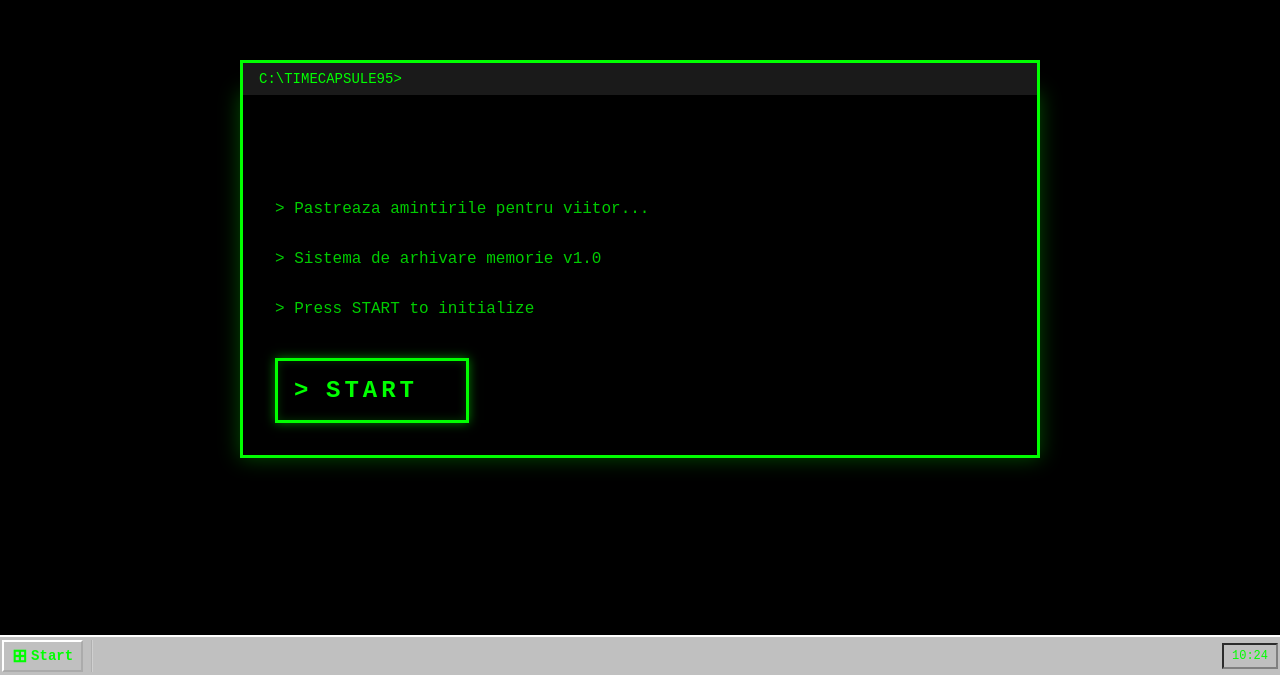
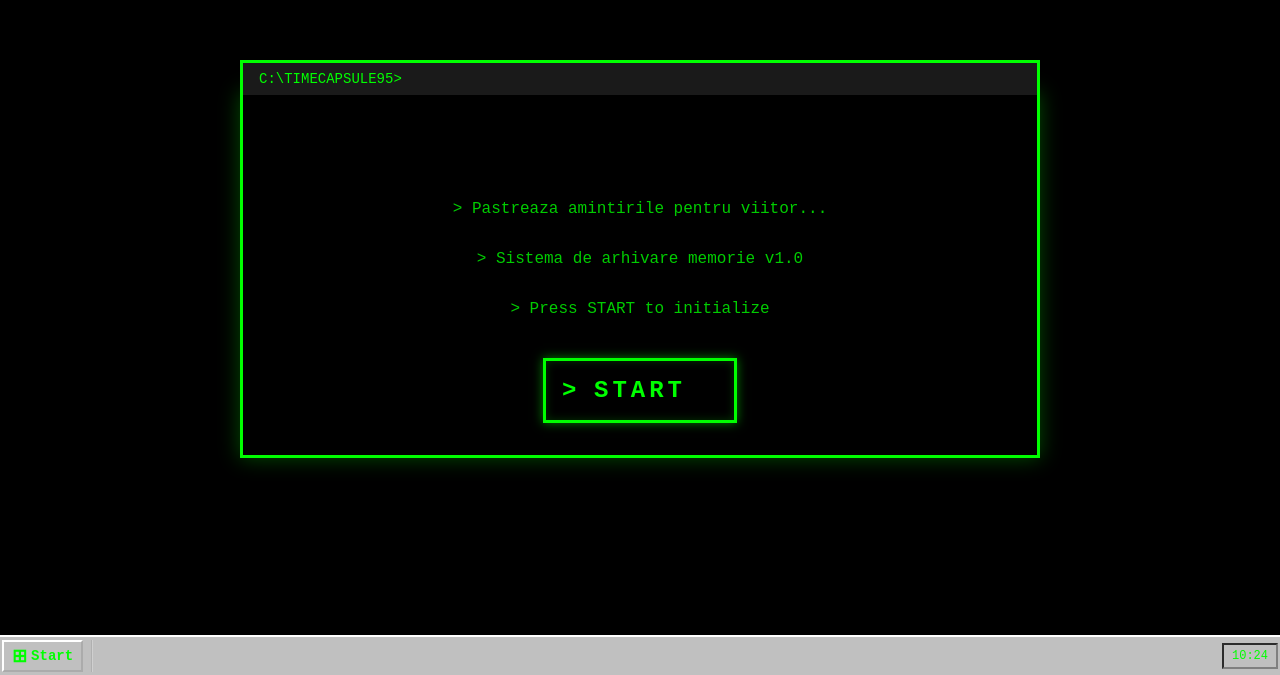
Before and after one commit to andreisalomia/hackitall2025, a React (Vite) app in the folder frontend/: page / in a window 1280 px wide. Shown: the part 125-800 px from the top of the page. Built offline with nearby package versions, Linux system fonts and the light colour scheme; no server answers; a web font is replaced by a local one.

Commit message:
updatat tema in opencamera

```diff
--- a/frontend/src/TapeRecorder/TapeRecorder.css
+++ b/frontend/src/TapeRecorder/TapeRecorder.css
@@ -2,89 +2,6 @@
 
 /* Importăm fontul retro direct aici pentru rapiditate */
 @import url('https://fonts.googleapis.com/css2?family=Press+Start+2P&display=swap');
-
-.open-camera-container {
-  height: 100vh;
-  width: 100vw;
-  display: flex;
-  flex-direction: column;
-  justify-content: center;
-  align-items: center;
-  font-family: 'Press Start 2P', cursive;
-
-  /* --- FUNDAL CAIET DE MATEMATICĂ (GRID) --- */
-  background-color: #f7f7f7;
-  background-image:
-      linear-gradient(#d1d1d1 1px, transparent 1px),
-      linear-gradient(90deg, #d1d1d1 1px, transparent 1px);
-  background-size: 30px 30px; /* Mărimea pătrățelelor */
-}
-
-.app-title {
-  font-size: 3rem;
-  color: #2c3e50;
-  text-shadow: 4px 4px #ff0055; /* Umbră colorată */
-  margin-bottom: 3rem;
-  text-align: center;
-  line-height: 1.5;
-}
-
-.button-group {
-  display: flex;
-  flex-direction: column;
-  align-items: center;
-  gap: 15px;
-}
-
-.press-text {
-  font-size: 0.8rem;
-  color: #555;
-  animation: blink 1s infinite;
-}
-
-.retro-btn {
-  font-family: 'Press Start 2P', cursive;
-  font-size: 1.5rem;
-  padding: 20px 40px;
-  background-color: #ff0055;
-  color: white;
-  border: 4px solid black;
-  box-shadow: 8px 8px 0px black; /* Efectul 3D dur */
-  cursor: pointer;
-  transition: all 0.1s;
-}
-
-.retro-btn:hover {
-  transform: translate(2px, 2px);
-  box-shadow: 6px 6px 0px black;
-}
-
-.retro-btn:active {
-  transform: translate(8px, 8px);
-  box-shadow: 0px 0px 0px black;
-}
-
-.center-image {
-  /* Ajustează dimensiunea imaginii după preferințe */
-  max-width: 80%;  /* Să nu depășească ecranul pe lățime */
-  max-height: 80%; /* Să nu depășească ecranul pe înălțime */
-  object-fit: contain;
-  /* cursor: pointer; Adaugă o mânuță la mouse dacă imaginea e clickabilă */
-}
-
-@keyframes blink {
-  50% { opacity: 0; }
-}
-
-/* Responsive simplu pentru mobil */
-@media (max-width: 600px) {
-  .app-title {
-    font-size: 2rem;
-    padding: 0 20px;
-  }
-}
-
-
 
 /* Containerul care ține totul la un loc */
 .tape-wrapper {
@@ -95,6 +12,17 @@
   cursor: pointer;
   /* Centrare în pagină (opțional) */
   margin: 0 auto;
+}
+
+.desktop {
+  width: 100vw;
+  height: 100vh;
+  background: #000000;
+  font-family: "Courier New", monospace;
+  display: flex;
+  flex-direction: column;
+  justify-content: center;
+  align-items: center;
 }
 
 /* Imaginea de bază ocupă tot lățimea containerului */
@@ -139,3 +67,16 @@
   top: -10%;    /* Distanța de sus (ar trebui să fie identică cu stânga) */
   right: -11%;  /* Distanța din dreapta */
 }
+
+.welcome-content {
+  display: flex;
+  flex-direction: column;
+  justify-content: center;
+  align-items: center;
+  gap: 16px;
+  background: #000000;
+  border: 3px solid #00ff00;
+  padding: 32px;
+  box-shadow: 0 0 20px rgba(0, 255, 0, 0.3);
+  /* Added terminal window styling */
+}
--- a/frontend/src/open_camera/OpenCamera.css
+++ b/frontend/src/open_camera/OpenCamera.css
@@ -3,21 +3,26 @@
 /* Importăm fontul retro direct aici pentru rapiditate */
 @import url('https://fonts.googleapis.com/css2?family=Press+Start+2P&display=swap');
 
+.desktop {
+  width: 100vw;
+  height: 100vh;
+  background: #000000;
+  font-family: "Courier New", monospace;
+  display: flex;
+  flex-direction: column;
+  justify-content: center;
+  align-items: center;
+}
+
 .open-camera-container {
   height: 100vh;
   width: 100vw;
-  display: flex;
-  flex-direction: column;
   justify-content: center;
   align-items: center;
   font-family: 'Press Start 2P', cursive;
 
   /* --- FUNDAL CAIET DE MATEMATICĂ (GRID) --- */
-  background-color: #f7f7f7;
-  background-image:
-      linear-gradient(#d1d1d1 1px, transparent 1px),
-      linear-gradient(90deg, #d1d1d1 1px, transparent 1px);
-  background-size: 30px 30px; /* Mărimea pătrățelelor */
+
 }
 
 .app-title {
@@ -150,6 +155,29 @@
   cursor: not-allowed;
 }
 
+.welcome-container {
+  position: absolute;
+  top: 50%;
+  left: 50%;
+  transform: translate(-50%, -50%);
+  z-index: 10;
+  width: 90%;
+  max-width: 800px;
+}
+
+.welcome-content {
+  display: flex;
+  flex-direction: column;
+  justify-content: center;
+  align-items: center;
+  gap: 16px;
+  background: #000000;
+  border: 3px solid #00ff00;
+  padding: 32px;
+  box-shadow: 0 0 20px rgba(0, 255, 0, 0.3);
+  /* Added terminal window styling */
+}
+
 @keyframes blink {
   50% { opacity: 0; }
 }
--- a/frontend/src/open_camera/OpenCamera.jsx
+++ b/frontend/src/open_camera/OpenCamera.jsx
@@ -41,8 +41,9 @@ const OpenCamera = ({ onNext }) => {
   }, []); // [] înseamnă că se execută doar o dată, la montarea componentei
 
   return (
-    <div className="open-camera-container">
-
+    <div className="desktop">
+      {/* Chenar principal pentru OpenCamera */}
+      <div className="welcome-content">
         {/* Wrapper pentru a suprapune video peste imagine */}
         <div className="monitor-wrapper">
           {/* 1. Imaginea de fundal a monitorului */}
@@ -71,7 +72,7 @@ const OpenCamera = ({ onNext }) => {
             ÎNREGISTREAZĂ
           </button>
         </div>
-
+      </div>
     </div>
   );
 };
```
Lines whose indentation alone changed are shown as unchanged.
